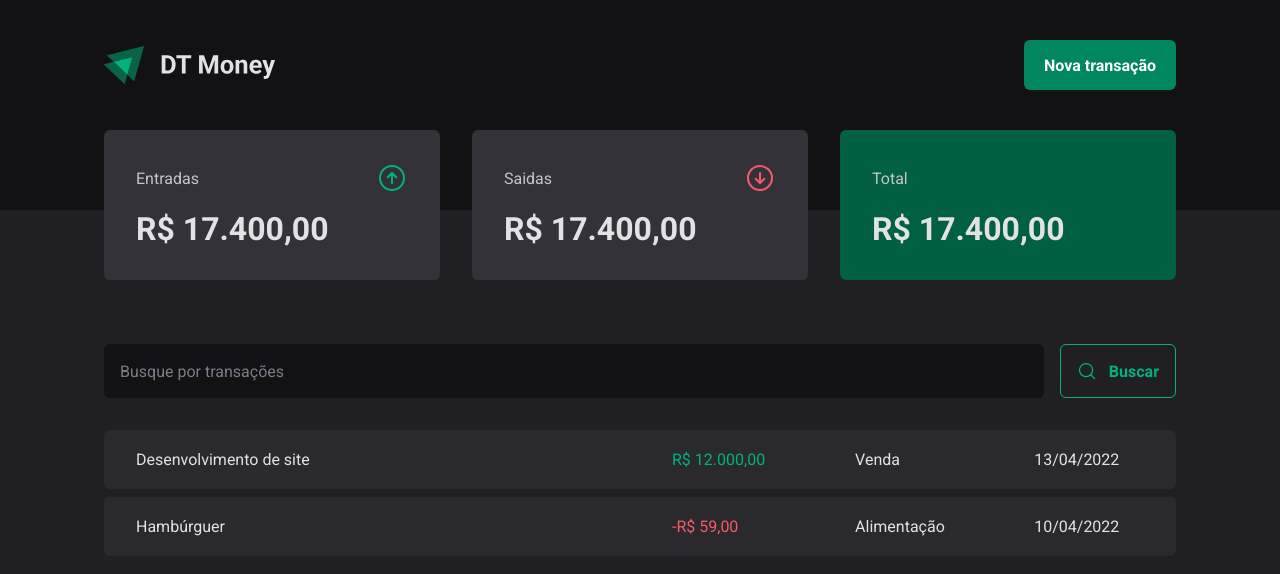
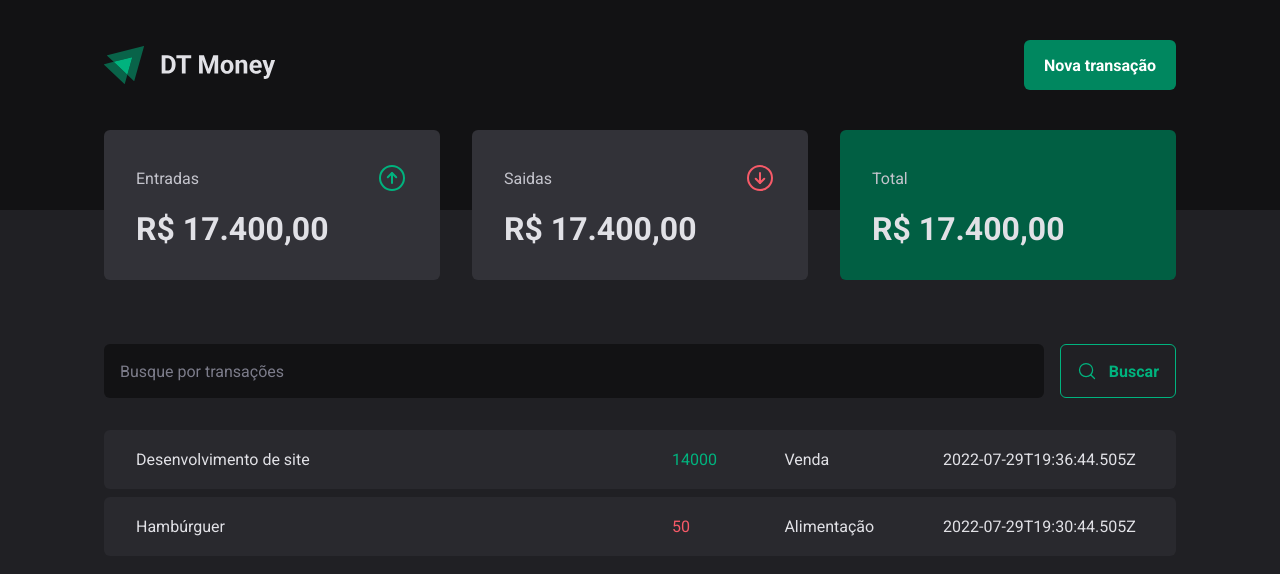
Before and after one commit to LeticiaRosa/03-Dt-Money, a React (Vite) app: page / in a window 1280 px wide. Shown: the top 574 px of the page. Built offline with nearby package versions, Linux system fonts and the light colour scheme; data requests are answered from the project's data file.

Commit message:
Creating the context

```diff
--- a/src/App.tsx
+++ b/src/App.tsx
@@ -2,12 +2,15 @@
 import { GlobalStyle } from "./styles/global";
 import { defaultTheme } from "./styles/themes/default";
 import { Transactions } from "./pages/Transactions";
+import { TransactionsProvider } from "./contexts/TransactionsContext";
 
 export function App() {
   return (
     <ThemeProvider theme={defaultTheme}>
-      <GlobalStyle />
-      <Transactions />
+      <TransactionsProvider>
+        <GlobalStyle />
+        <Transactions />
+      </TransactionsProvider>
     </ThemeProvider>
   )
 }
--- /dev/null
+++ b/src/contexts/TransactionsContext.tsx
@@ -0,0 +1,38 @@
+import { ReactNode, createContext, useEffect, useState } from "react";
+
+interface Transaction {
+  id: number;
+  description: string;
+  type: "income" | "outcome";
+  price: number;
+  category: string;
+  createdAt: string;
+}
+
+interface TransactionContextType {
+  transactions: Transaction[]
+}
+interface TransactionsProviderProps {
+  children: ReactNode; // qualquer elemento/component/text/numero válido no react
+}
+export const TransactionContext = createContext({} as TransactionContextType)
+
+export function TransactionsProvider({ children }: TransactionsProviderProps) {
+  const [transactions, setTransactions] = useState<Transaction[]>([])
+
+  async function loadTransactions() {
+    const response = await fetch('http://localhost:3333/transactions')
+    const data = await response.json()
+    setTransactions(data)
+  }
+
+  useEffect(() => {
+    loadTransactions()
+  }, [])
+
+  return (
+    <TransactionContext.Provider value={{ transactions }}>
+      {children}
+    </TransactionContext.Provider>
+  )
+}
--- a/src/pages/Transactions/index.tsx
+++ b/src/pages/Transactions/index.tsx
@@ -1,9 +1,12 @@
+import { useContext } from "react";
 import { Header } from "../../components/Header";
 import { Summary } from "../../components/Summary";
 import { SearchForm } from "./components/SeachForm";
 import { PriceHighlight, TransactionsContainer, TransactionsTable } from "./styles";
+import { TransactionContext } from "../../contexts/TransactionsContext";
 
 export function Transactions() {
+  const { transactions } = useContext(TransactionContext)
   return (
     <div>
       <Header />
@@ -12,26 +15,22 @@
         <SearchForm />
         <TransactionsTable>
           <tbody>
-            <tr>
-              <td width="50%">Desenvolvimento de site</td>
-              <td>
-                <PriceHighlight $variant="income">
-                  R$ 12.000,00
-                </PriceHighlight>
-              </td>
-              <td>Venda</td>
-              <td>13/04/2022</td>
-            </tr>
-            <tr>
-              <td width="50%">Hambúrguer</td>
-              <td>
-                <PriceHighlight $variant="outcome">
-                  -R$ 59,00
-                </PriceHighlight>
-              </td>
-              <td>Alimentação</td>
-              <td>10/04/2022</td>
-            </tr>
+            {transactions.map((transaction) => {
+              return (
+                <tr key={transaction.id}>
+                  <td width="50%">{transaction.description}</td>
+                  <td>
+                    <PriceHighlight $variant={transaction.type}>
+                      {transaction.price}
+                    </PriceHighlight>
+                  </td>
+                  <td>{transaction.category}</td>
+                  <td>{transaction.createdAt}</td>
+                </tr>
+              )
+            })}
+
+
           </tbody>
         </TransactionsTable>
       </TransactionsContainer>
--- a/src/pages/Transactions/styles.ts
+++ b/src/pages/Transactions/styles.ts
@@ -26,7 +26,7 @@
   }
 `;
 
-interface PriceHighlightProps {
+export interface PriceHighlightProps {
   $variant: "income" | "outcome";
 }
 
```
